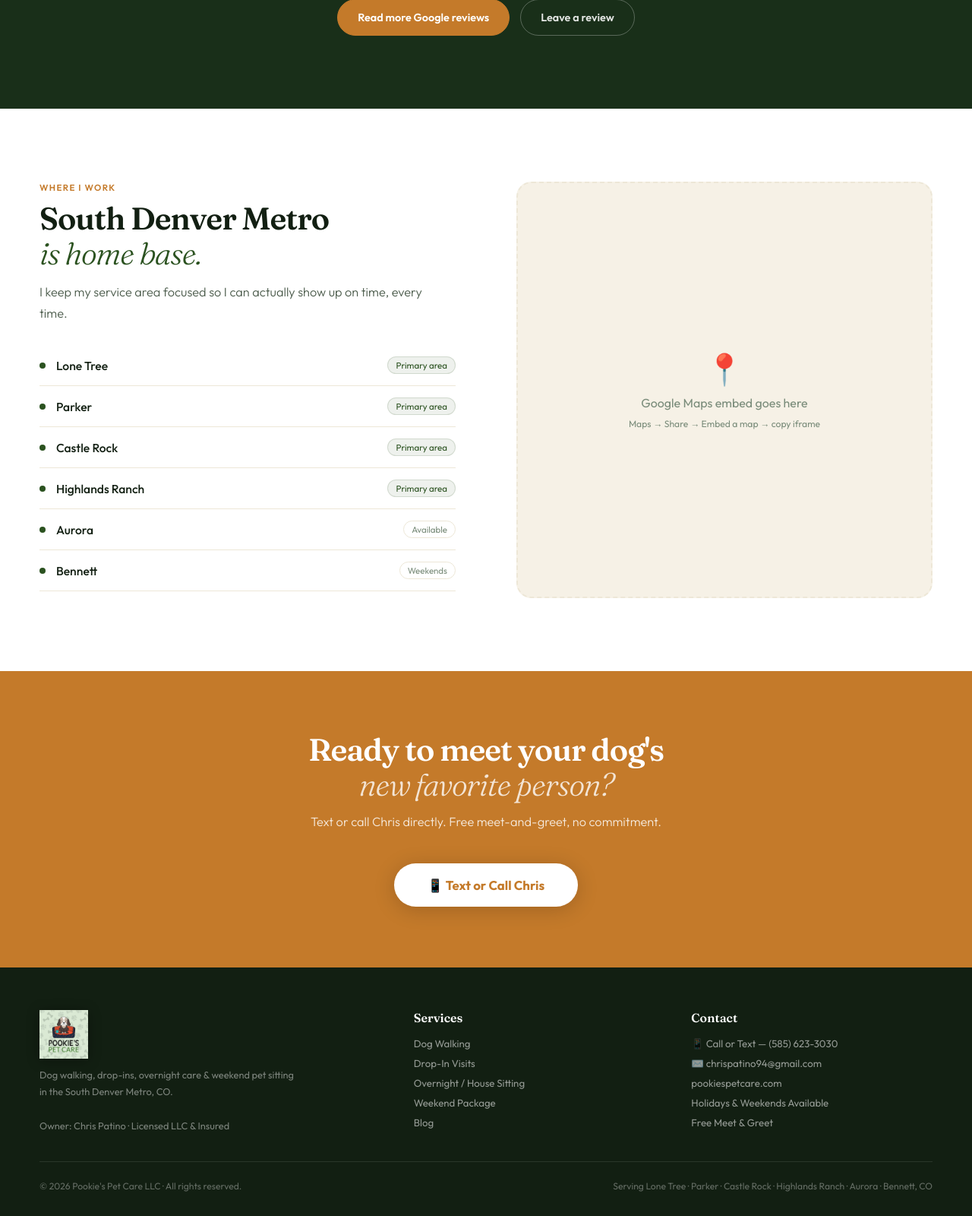
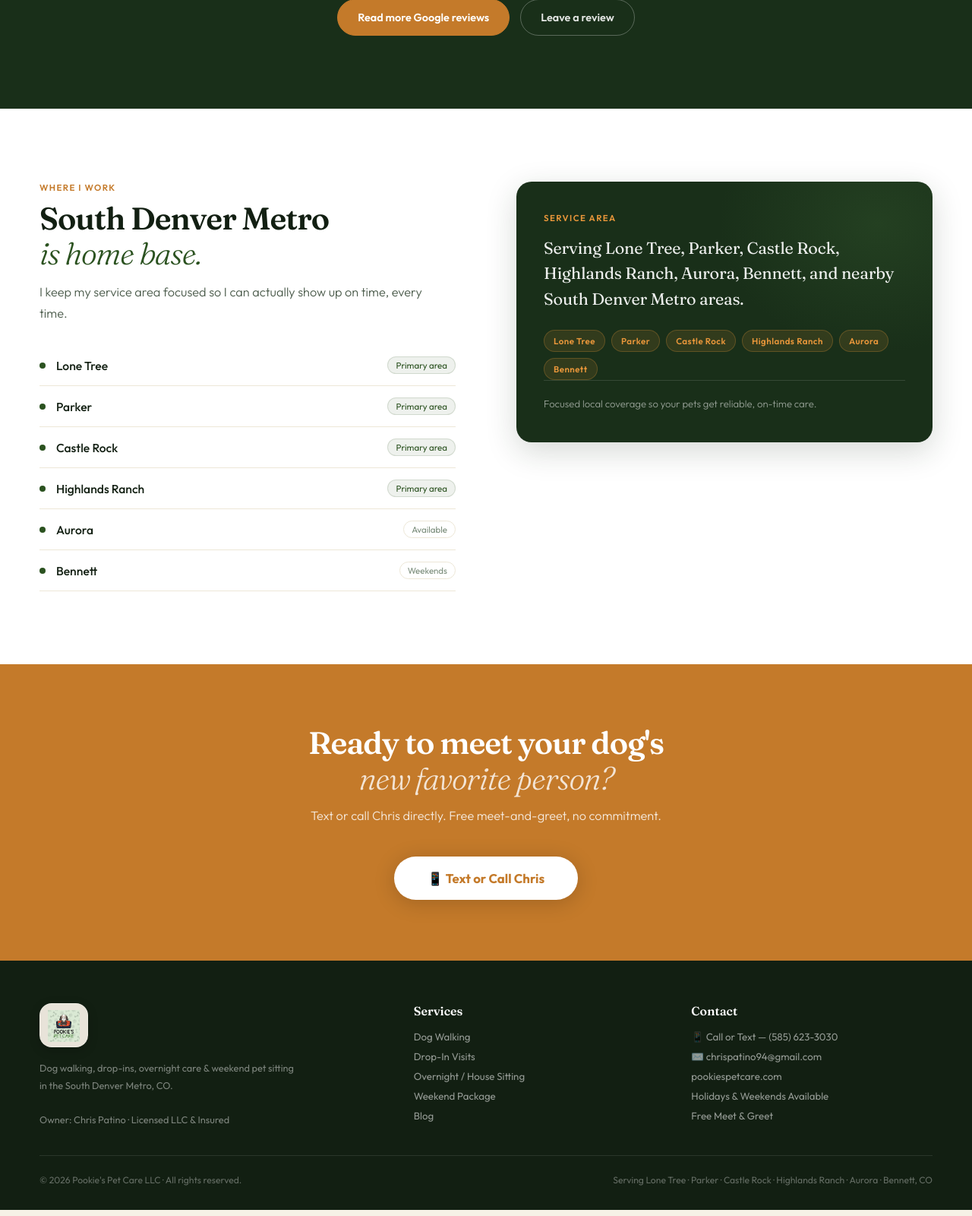
Before and after one commit to chrispatino94-cloud/pookiespetcare, a Flask app: page / in a window 1280 px wide. Shown: the part 3711-5311 px from the top of the page at 76% size. Run offline with Flask 3, Linux system fonts and the light colour scheme.

Commit message:
Add premium social link preview

```diff
--- a/templates/index.html
+++ b/templates/index.html
@@ -6,6 +6,24 @@
   <title>Pookie's Pet Care | Dog Walking & Pet Sitting | South Denver Metro</title>
   <meta name="description" content="Professional dog walking and pet sitting in Lone Tree, Parker, Castle Rock, and Highlands Ranch. Licensed LLC, insured, and actually local. Text or call Chris Patino today." />
   <meta name="keywords" content="dog walking Lone Tree, pet sitting Parker CO, dog walker Castle Rock, Highlands Ranch pet care, Bennett dog walking, South Denver Metro pet sitter" />
+  <link rel="icon" href="{{ url_for('static', filename='pookies-logo.png') }}" />
+  <link rel="apple-touch-icon" href="{{ url_for('static', filename='pookies-logo.png') }}" />
+
+  <!-- Open Graph -->
+  <meta property="og:type" content="website" />
+  <meta property="og:site_name" content="Pookie's Pet Care" />
+  <meta property="og:url" content="https://pookiespetcare.com/" />
+  <meta property="og:title" content="Pookie's Pet Care | Dog Walking &amp; Pet Sitting | South Denver Metro" />
+  <meta property="og:description" content="Licensed and insured dog walking, drop-ins, overnight care, and weekend pet sitting from Chris Patino across Lone Tree, Parker, Castle Rock, Aurora, Bennett, and the South Denver Metro." />
+  <meta property="og:image" content="https://pookiespetcare.com/static/social-preview.jpg" />
+  <meta property="og:image:width" content="1200" />
+  <meta property="og:image:height" content="630" />
+
+  <!-- Twitter Card -->
+  <meta name="twitter:card" content="summary_large_image" />
+  <meta name="twitter:title" content="Pookie's Pet Care | Dog Walking &amp; Pet Sitting | South Denver Metro" />
+  <meta name="twitter:description" content="Licensed and insured dog walking, drop-ins, overnight care, and weekend pet sitting from Chris Patino across Lone Tree, Parker, Castle Rock, Aurora, Bennett, and the South Denver Metro." />
+  <meta name="twitter:image" content="https://pookiespetcare.com/static/social-preview.jpg" />
   <link rel="preconnect" href="https://fonts.googleapis.com" />
   <link rel="preconnect" href="https://fonts.gstatic.com" crossorigin />
   <link href="https://fonts.googleapis.com/css2?family=Fraunces:ital,opsz,wght@0,9..144,300;0,9..144,400;0,9..144,600;0,9..144,700;1,9..144,300;1,9..144,400&family=Outfit:wght@300;400;500;600;700&display=swap" rel="stylesheet" />
@@ -55,12 +73,32 @@
     }
     nav.scrolled { background: var(--g-dark); box-shadow: 0 2px 24px rgba(0,0,0,.35); }
     .nav-logo { display: flex; align-items: center; text-decoration: none; }
-    .nav-logo img {
-      height: 52px; width: auto;
-      filter: drop-shadow(0 2px 8px rgba(0,0,0,.35));
-      transition: transform .2s;
+    .logo-badge {
+      display: inline-flex;
+      align-items: center;
+      justify-content: center;
+      background: rgba(246, 241, 230, 0.94);
+      border: 1px solid rgba(255, 255, 255, 0.25);
+      box-shadow: 0 4px 18px rgba(0, 0, 0, 0.16);
+      transition: transform .2s, box-shadow .2s;
     }
-    .nav-logo img:hover { transform: scale(1.04); }
+    .logo-badge img {
+      width: auto;
+      object-fit: contain;
+      display: block;
+    }
+    .logo-badge-nav {
+      height: 52px;
+      padding: 7px 10px;
+      border-radius: 17px;
+    }
+    .nav-logo:hover .logo-badge-nav {
+      transform: scale(1.03);
+      box-shadow: 0 6px 22px rgba(0, 0, 0, 0.2);
+    }
+    .logo-badge-nav img {
+      height: 38px;
+    }
     .nav-links { display: flex; gap: 28px; list-style: none; align-items: center; }
     .nav-links a {
       color: rgba(255,255,255,.82); text-decoration: none;
@@ -505,14 +543,58 @@
       border: 1px solid var(--cream-dk);
     }
     .area-tag.primary { background: rgba(43,82,32,.08); color: var(--g-mid); border-color: rgba(43,82,32,.15); }
-    .map-box {
-      aspect-ratio: 1; background: var(--cream);
-      border-radius: 20px; border: 2px dashed var(--cream-dk);
-      display: flex; flex-direction: column; align-items: center; justify-content: center;
-      gap: 10px; color: var(--text-lt);
+    .service-area-card {
+      background: var(--g-dark);
+      border-radius: 20px;
+      padding: 40px 36px;
+      display: flex;
+      flex-direction: column;
+      justify-content: center;
+      min-height: 320px;
+      position: relative;
+      overflow: hidden;
+      box-shadow: 0 12px 40px rgba(25,47,25,.18);
     }
-    .map-box .map-icon { font-size: 2.5rem; }
-    .map-box .map-note { font-size: .76rem; }
+    .service-area-card::after {
+      content: '';
+      position: absolute; top: -20%; right: -15%; width: 70%; height: 90%;
+      background: radial-gradient(ellipse at 60% 40%, rgba(74,124,63,.22) 0%, transparent 65%);
+      pointer-events: none;
+    }
+    .service-area-card-inner { position: relative; z-index: 1; }
+    .service-area-card .label { color: var(--amber-lt); margin-bottom: 16px; }
+    .service-area-text {
+      font-family: 'Fraunces', serif;
+      font-size: clamp(1.15rem, 2vw, 1.35rem);
+      font-weight: 400;
+      color: rgba(255,255,255,.92);
+      line-height: 1.55;
+      letter-spacing: -.01em;
+      margin-bottom: 24px;
+    }
+    .service-area-note {
+      font-size: .82rem;
+      color: rgba(255,255,255,.55);
+      line-height: 1.6;
+      font-weight: 300;
+      padding-top: 20px;
+      border-top: 1px solid rgba(255,255,255,.12);
+    }
+    .service-area-cities {
+      display: flex;
+      flex-wrap: wrap;
+      gap: 8px;
+    }
+    .service-area-city {
+      font-size: .72rem;
+      font-weight: 600;
+      letter-spacing: .04em;
+      color: var(--amber-lt);
+      background: rgba(232,150,58,.12);
+      border: 1px solid rgba(232,150,58,.25);
+      padding: 6px 12px;
+      border-radius: 50px;
+    }
 
     /* ── CTA BAND ──────────────────────────────── */
     .cta-band { background: var(--amber); padding: 80px 52px; text-align: center; }
@@ -536,10 +618,16 @@
       display: grid; grid-template-columns: 1.4fr 1fr 1fr; gap: 48px;
       padding-bottom: 36px; border-bottom: 1px solid rgba(255,255,255,.1);
     }
-    .footer-logo {
-      height: 64px; width: auto; max-width: 72px;
-      object-fit: contain; display: block;
-      filter: drop-shadow(0 2px 8px rgba(0,0,0,.35));
+    .footer-logo-wrap { display: inline-block; margin-bottom: 2px; }
+    .logo-badge-footer {
+      height: 58px;
+      padding: 8px 10px;
+      border-radius: 16px;
+      box-shadow: 0 4px 14px rgba(0, 0, 0, 0.2);
+    }
+    .logo-badge-footer img {
+      height: 42px;
+      max-width: 64px;
     }
     .footer-col-title { font-family: 'Fraunces', serif; font-size: 1rem; font-weight: 600; color: var(--white); margin-bottom: 16px; }
     .footer-text { font-size: .8rem; color: rgba(255,255,255,.45); line-height: 1.75; margin-top: 10px; }
@@ -578,6 +666,8 @@
     /* ── RESPONSIVE ────────────────────────────── */
     @media (max-width: 820px) {
       nav { padding: 14px 20px; }
+      .logo-badge-nav { height: 48px; padding: 6px 9px; border-radius: 16px; }
+      .logo-badge-nav img { height: 34px; }
       section { padding: 64px 24px; }
       .trust-bar { padding: 16px 24px; }
       .trust-inner { gap: 18px; }
@@ -626,6 +716,7 @@
       .about-grid { grid-template-columns: 1fr; gap: 40px; }
       .about-img { max-width: 280px; margin: 0 auto; }
       .areas-grid { grid-template-columns: 1fr; gap: 40px; }
+      .service-area-card { min-height: auto; padding: 32px 28px; }
       .testi-top { grid-template-columns: 1fr; gap: 28px; }
       .testi-summary-card { width: 100%; }
       .testi-grid { grid-template-columns: 1fr; gap: 18px; }
@@ -644,7 +735,9 @@
 <!-- ─── NAV ─────────────────────────────────────────── -->
 <nav id="nav">
   <a href="#" class="nav-logo">
-    <img src="{{ url_for('static', filename='pookies-logo.png') }}" alt="Pookie's Pet Care" />
+    <span class="logo-badge logo-badge-nav">
+      <img src="{{ url_for('static', filename='pookies-logo.png') }}" alt="Pookie's Pet Care" />
+    </span>
   </a>
   <ul class="nav-links" id="navLinks">
     <li><a href="#services">Services</a></li>
@@ -777,7 +870,7 @@
         <h2>The actual person<br>walking <em>your dog.</em></h2>
         <div class="about-body">
           <p>I'm Chris — I run Pookie's Pet Care LLC out of the South Denver Metro area. I started this as a real business, not a side gig, because I genuinely love working with animals and I think dog owners deserve someone they can actually rely on.</p>
-          <p>I'm a registered LLC, I carry insurance, and I keep my client roster manageable so your dog gets real attention. My own dog Roo keeps me honest about what good pet care actually looks like.</p>
+          <p>I'm a registered LLC, I carry insurance, and I keep my client roster manageable so your dog gets real attention. The dogs and cats I care for keep me honest about what good pet care actually looks like: calm, consistent, patient, and reliable.</p>
           <p>If you're looking for someone consistent who'll actually care about your animal, shoot me a text. We'll do a free meet-and-greet first — no commitment, just an introduction.</p>
         </div>
         <div class="about-stats">
@@ -889,12 +982,21 @@
           <li><span class="dot"></span> Bennett <span class="area-tag">Weekends</span></li>
         </ul>
       </div>
-      <div class="map-box">
-        <!-- ✏️  Replace with Google Maps embed: Maps → Share → Embed a map -->
-        <!-- <iframe src="https://www.google.com/maps/embed?pb=..." width="100%" height="100%" style="border:0; border-radius:18px;" allowfullscreen loading="lazy"></iframe> -->
-        <span class="map-icon">📍</span>
-        <span>Google Maps embed goes here</span>
-        <span class="map-note">Maps → Share → Embed a map → copy iframe</span>
+      <div class="service-area-card">
+        {# TODO: Replace with Google Maps iframe embed when embed URL is available #}
+        <div class="service-area-card-inner">
+          <p class="label">Service Area</p>
+          <p class="service-area-text">Serving Lone Tree, Parker, Castle Rock, Highlands Ranch, Aurora, Bennett, and nearby South Denver Metro areas.</p>
+          <div class="service-area-cities">
+            <span class="service-area-city">Lone Tree</span>
+            <span class="service-area-city">Parker</span>
+            <span class="service-area-city">Castle Rock</span>
+            <span class="service-area-city">Highlands Ranch</span>
+            <span class="service-area-city">Aurora</span>
+            <span class="service-area-city">Bennett</span>
+          </div>
+          <p class="service-area-note">Focused local coverage so your pets get reliable, on-time care.</p>
+        </div>
       </div>
     </div>
   </div>
@@ -913,7 +1015,9 @@
 <footer>
   <div class="footer-grid">
     <div>
-      <img src="{{ url_for('static', filename='pookies-logo.png') }}" alt="Pookie's Pet Care" class="footer-logo" />
+      <span class="logo-badge logo-badge-footer footer-logo-wrap">
+        <img src="{{ url_for('static', filename='pookies-logo.png') }}" alt="Pookie's Pet Care" />
+      </span>
       <p class="footer-text">
         Dog walking, drop-ins, overnight care &amp; weekend pet sitting<br>
         in the South Denver Metro, CO.<br><br>
```
Also changed, not shown: scripts/generate_social_preview.py (added, +130 -0 lines), static/social-preview.jpg (added).
